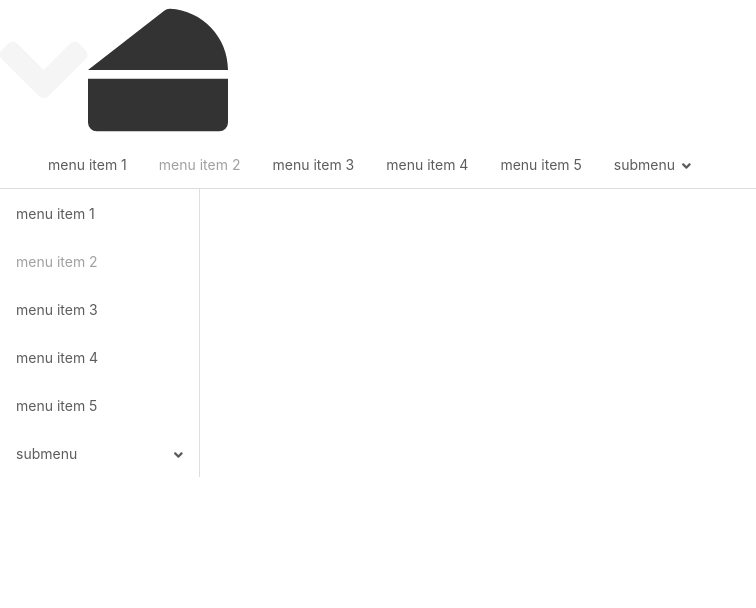
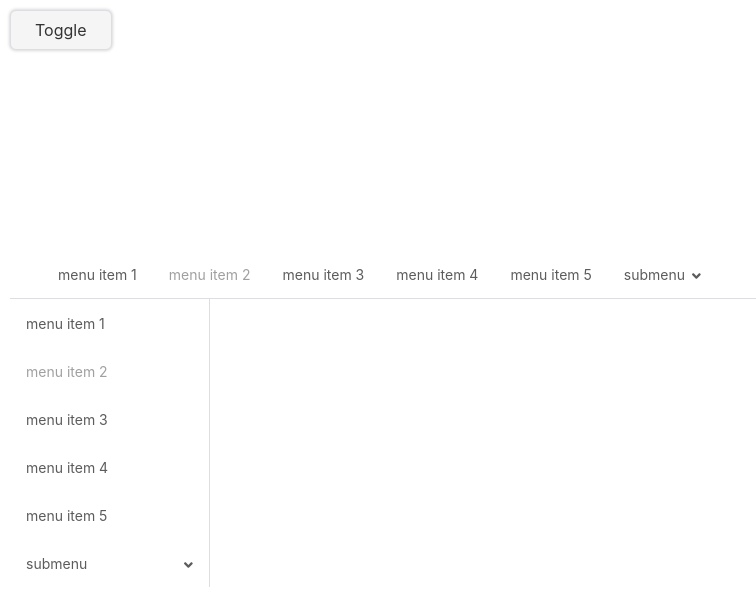
Before and after one commit to Lil-C0der/woo-ui-react, a React (Create React App) app: page / in a window 1280 px wide. Shown: the top 608 px of the page, without its empty margins (0-756 px from the left). Built offline with nearby package versions, Linux system fonts and the light colour scheme.

Commit message:
feat: Transition 组件增加 wrapper 属性，解决 CSS transform 和 transition 属性冲突的问题

```diff
--- a/src/App.tsx
+++ b/src/App.tsx
@@ -1,20 +1,47 @@
-import React from 'react';
+import React, { useState } from 'react';
 import Button from './components/Button/button';
 import Menu from './components/Menu/menu';
 import MenuItem from './components/Menu/menuItem';
 import Submenu from './components/Menu/submenu';
-
-// import { FontAwesomeIcon } from '@fortawesome/react-fontawesome';
-// import { faCoffee } from '@fortawesome/free-solid-svg-icons';
+import Transition from './components/Transition/transition';
 
 import Icon from './components/Icon/icon';
 
 function App() {
+  const [showText, setShowText] = useState(false);
   return (
-    <div className="App">
-      {/* <Icon icon="coffee"></Icon> */}
-      <Icon icon="angle-down" theme="light" size="10x" />
-      <Icon icon="cheese" theme="dark" size="10x" />
+    <div className="App" style={{ padding: 10 }}>
+      {/* <Icon icon="angle-down" theme="light" size="10x" /> */}
+      {/* <Icon icon="cheese" theme="dark" size="10x" /> */}
+
+      <Button
+        size="lg"
+        onClick={() => {
+          setShowText(!showText);
+        }}
+      >
+        Toggle
+      </Button>
+      <div style={{ width: 200, height: 200 }}>
+        <Transition in={showText} timeout={300} animation="zoom-in-left">
+          <div>
+            <p>TEXT</p>
+            <p>TEXT</p>
+            <p>TEXT</p>
+          </div>
+        </Transition>
+        <Transition
+          in={showText}
+          timeout={300}
+          animation="zoom-in-bottom"
+          wrapper
+        >
+          <Button size="lg" btnType="primary">
+            BIG Button
+          </Button>
+        </Transition>
+      </div>
+
       <Menu
         // selectedIndex="item_3"
         // selectedIndex="item_5_1"
--- a/src/components/Transition/transition.tsx
+++ b/src/components/Transition/transition.tsx
@@ -11,17 +11,19 @@ type AnimationName =
 
 type TransitionProps = CSSTransitionProps & {
   animation?: AnimationName;
+  // 添加 wrapper 属性，防止 transition 和 transform 覆盖原有样式
+  wrapper?: boolean;
 };
 
 const Transition: FC<TransitionProps> = (props) => {
-  const { animation, classNames, children, ...restProps } = props;
+  const { animation, wrapper, classNames, children, ...restProps } = props;
 
   return (
     <CSSTransition
       classNames={animation ? animation : classNames}
       {...restProps}
     >
-      {children}
+      {wrapper ? <div>{children}</div> : children}
     </CSSTransition>
   );
 };
@@ -29,7 +31,8 @@ const Transition: FC<TransitionProps> = (props) => {
 Transition.defaultProps = {
   appear: true,
   // exit 时默认卸载子节点
-  unmountOnExit: true
+  unmountOnExit: true,
+  wrapper: false
 };
 
 export default Transition;
```
